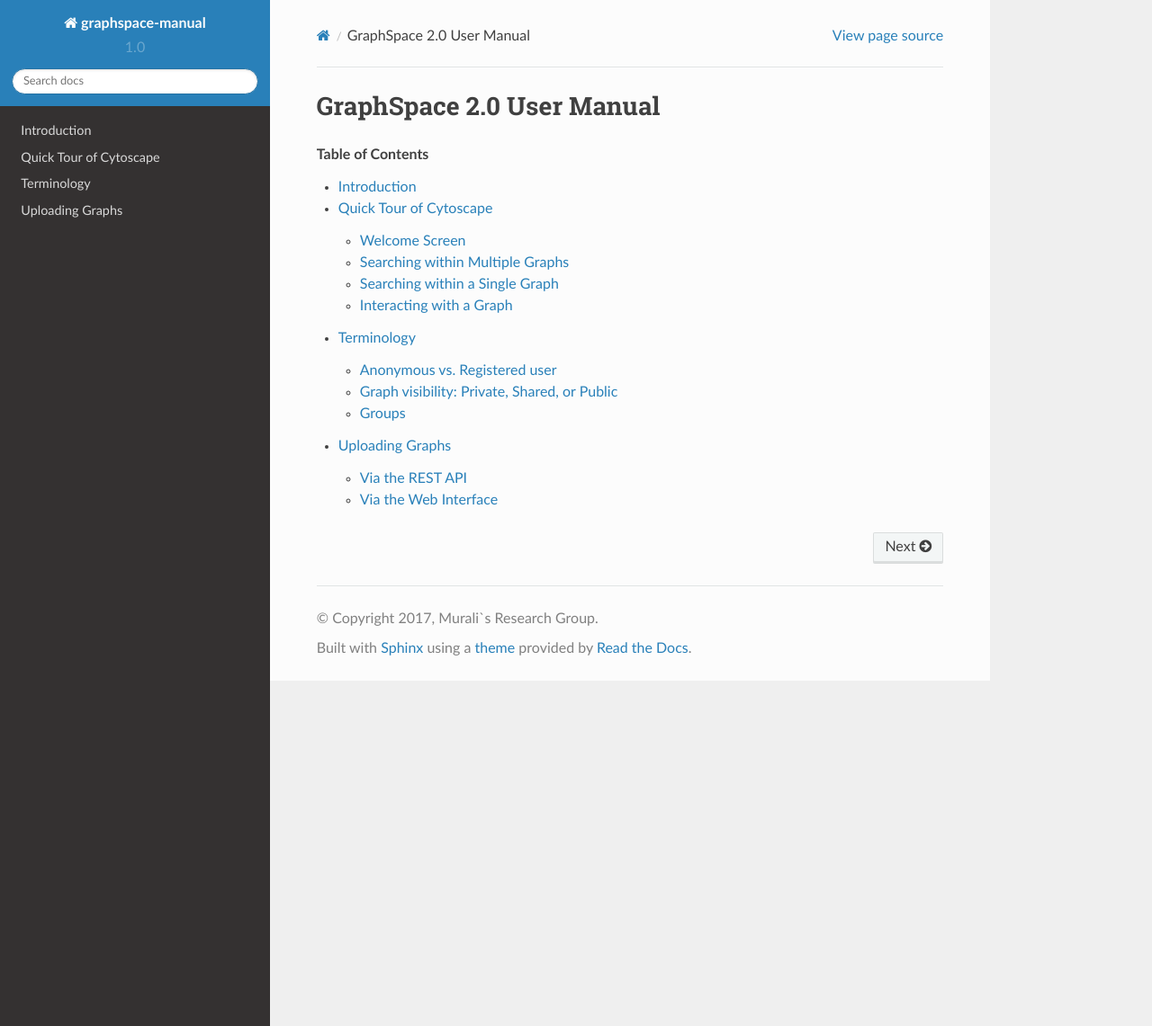
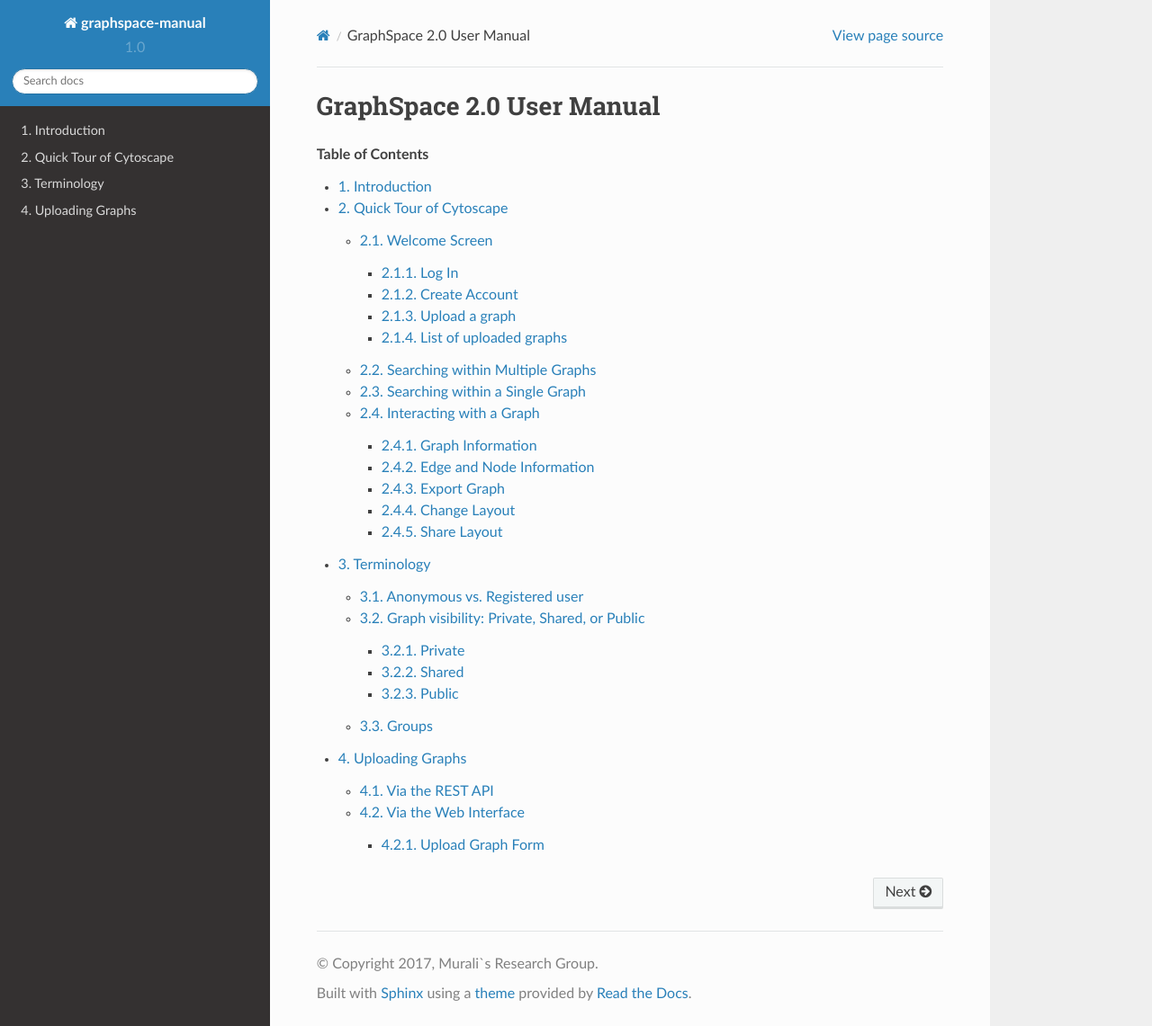
Before and after one commit to adbharadwaj/graphspace-manual, a Sphinx documentation site: the page built from docs/index.rst, in a window 1280 px wide and 1141 px high. Shown: the whole window at 90% size. Built offline with Sphinx 7.4.7 and the Read the Docs theme 2.0.0, drawn with Linux system fonts in a browser that asks for light colours.

Commit message:
Update index.rst

```diff
--- a/docs/index.rst
+++ b/docs/index.rst
@@ -9,7 +9,8 @@
 .. rubric:: Table of Contents
 
 .. toctree::
-   :maxdepth: 2
+   :maxdepth: 3
+   :numbered: 3
 
    Introduction
    Quick_Tour_of_GraphSpace
```
